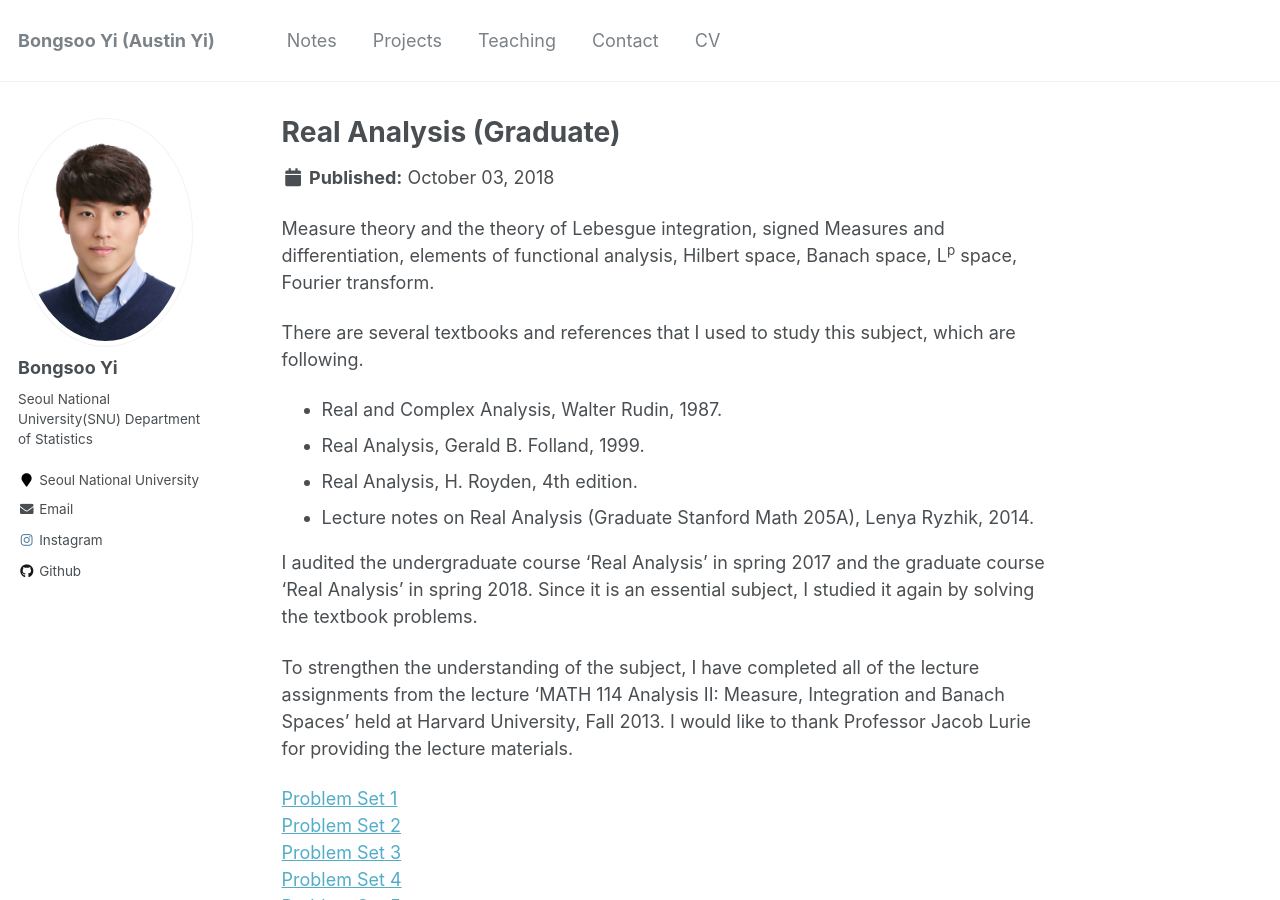
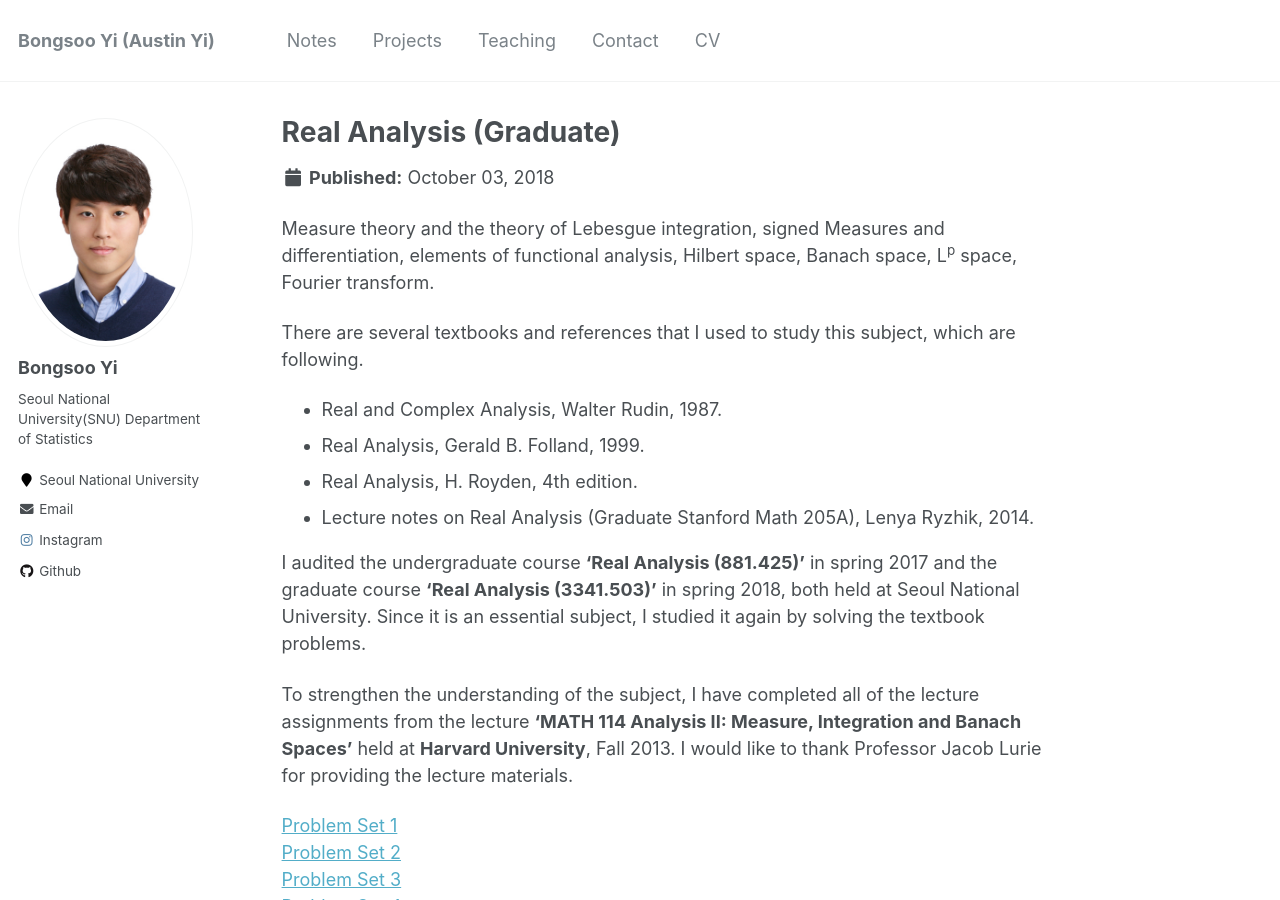
Before and after one commit to austinyi/austinyi.github.io, a Jekyll site: the page built from _publications/2018-10-03-realanalysis.md, in a window 1280 px wide and 900 px high. Built offline with Jekyll 4.4.1, drawn with Linux system fonts in a browser that asks for light colours.

Commit message:
Update 2018-10-03-realanalysis.md

```diff
--- a/_publications/2018-10-03-realanalysis.md
+++ b/_publications/2018-10-03-realanalysis.md
@@ -16,9 +16,9 @@ There are several textbooks and references that I used to study this subject, wh
 * Real Analysis, H. Royden, 4th edition.
 * Lecture notes on Real Analysis (Graduate Stanford Math 205A), Lenya Ryzhik, 2014.
 
-I audited the undergraduate course 'Real Analysis' in spring 2017 and the graduate course 'Real Analysis' in spring 2018. Since it is an essential subject, I studied it again by solving the textbook problems.
+I audited the undergraduate course **'Real Analysis (881.425)'** in spring 2017 and the graduate course **'Real Analysis (3341.503)'** in spring 2018, both held at Seoul National University. Since it is an essential subject, I studied it again by solving the textbook problems.
 
-To strengthen the understanding of the subject, I have completed all of the lecture assignments from the lecture 'MATH 114 Analysis II: Measure, Integration and Banach Spaces' held at Harvard University, Fall 2013. I would like to thank Professor Jacob Lurie for providing the lecture materials.
+To strengthen the understanding of the subject, I have completed all of the lecture assignments from the lecture **'MATH 114 Analysis II: Measure, Integration and Banach Spaces'** held at **Harvard University**, Fall 2013. I would like to thank Professor Jacob Lurie for providing the lecture materials.
 
 
 [Problem Set 1](http://austinyi.github.io/files/paper2.pdf)
```
